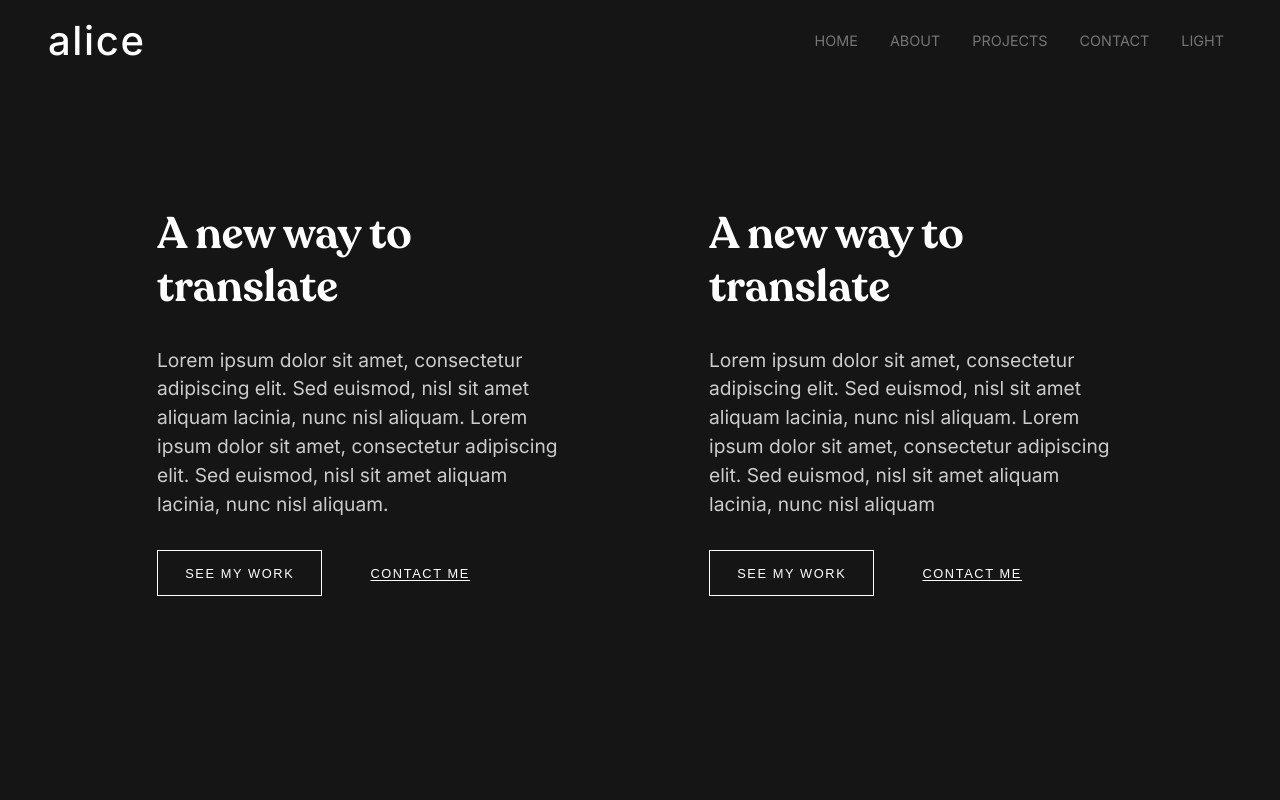
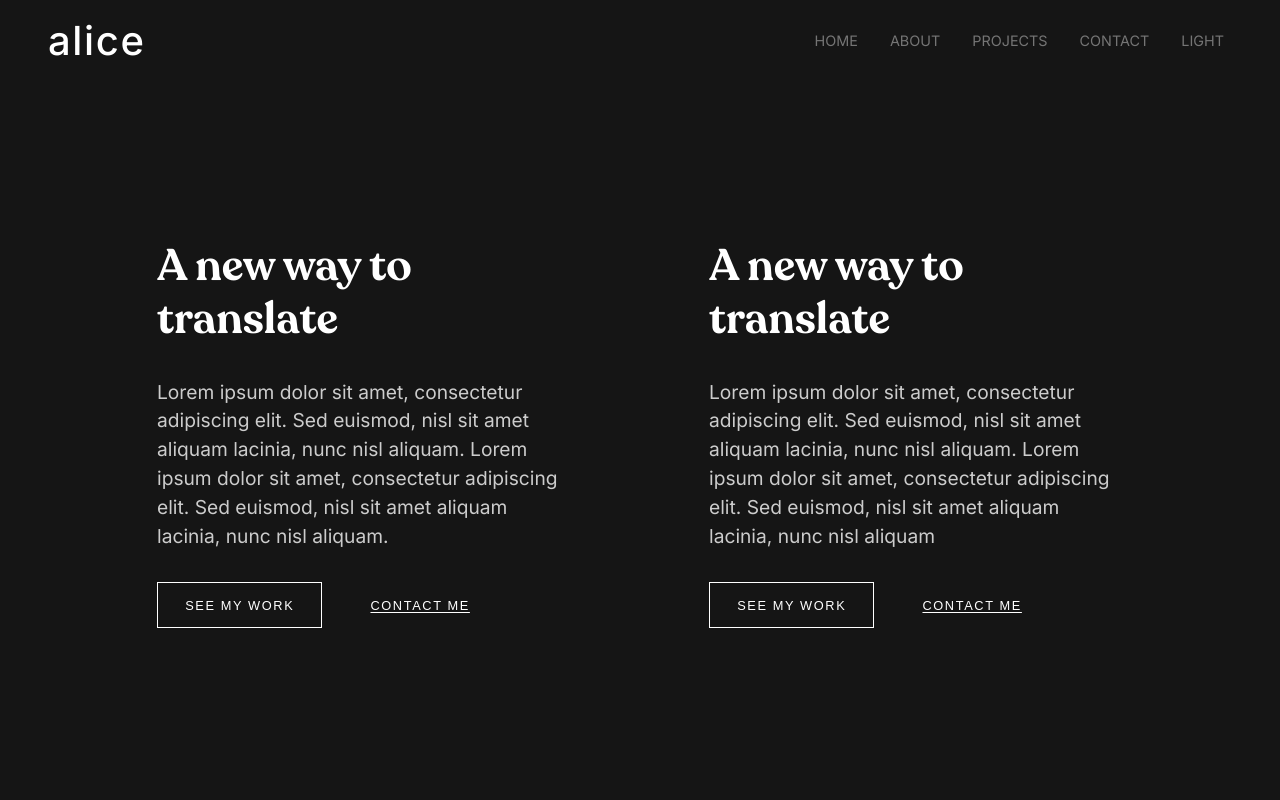
Before and after one commit to mart1d4/alice-portfolio, a Next.js app: page / in a window 1280 px wide. Shown: the top 800 px of the page. Built offline with nearby package versions, Linux system fonts and the light colour scheme; a web font is replaced by a local one.

Commit message:
Fixes page scrolling on reload

```diff
--- a/src/components/Content/Content.jsx
+++ b/src/components/Content/Content.jsx
@@ -3,13 +3,26 @@ import { Hero } from './ContentSections';
 import { motion } from 'framer-motion';
 
 const contentSections = [
-    <Hero />,
-    <Hero />,
-    <Hero />,
-    <Hero />,
-    <Hero />,
-    <Hero />,
-    <Hero />,
+    {
+        id: 'home',
+        component: <Hero />,
+    },
+    {
+        id: 'about',
+        component: <Hero />,
+    },
+    {
+        id: 'projects',
+        component: <Hero />,
+    },
+    {
+        id: 'contact',
+        component: <Hero />,
+    },
+    {
+        id: 'theme',
+        component: <Hero />,
+    },
 ];
 
 const Content = () => {
@@ -37,8 +50,9 @@ const Content = () => {
                             y: 200,
                         }}
                         viewport={{ once: true }}
+                        id={section.id}
                     >
-                        {section}
+                        {section.component}
                     </motion.section>
                 ))}
             </main>
--- a/src/components/Content/Content.module.css
+++ b/src/components/Content/Content.module.css
@@ -13,7 +13,6 @@
 
 .section {
     width: 100%;
-    padding: 8rem 3rem 0 3rem;
+    padding: 15rem 3rem 0 3rem;
     display: flex;
-    margin-top: 5rem;
 }
--- a/src/components/Header/Header.jsx
+++ b/src/components/Header/Header.jsx
@@ -60,7 +60,6 @@ const Header = () => {
 
     useEffect(() => {
         const handleScroll = () => setScrollY(window.scrollY);
-        handleScroll();
         window.addEventListener('scroll', handleScroll);
         document.body.addEventListener('click', (event) => {
             if (menu.current && !menu.current.contains(event.target)) {
@@ -84,9 +83,9 @@ const Header = () => {
             <header
                 className={styles.header}
             >
-                <div
+                <a
                     className={styles.title}
-                    onClick={() => window.location.reload()}
+                    href='/'
                 >
                     <span className={styles.a}>a</span>
                     <AnimatePresence>
@@ -115,7 +114,7 @@ const Header = () => {
                                 </motion.span>
                         )))}
                     </AnimatePresence>
-                </div>
+                </a>
 
                 <AnimatePresence mode='wait'>
                     {scrollY < 70
--- a/src/styles/global.css
+++ b/src/styles/global.css
@@ -44,6 +44,7 @@ body,
     color: var(--foreground-primary);
     font-size: 16px;
     font-family: 'Inter', sans-serif;
+    scroll-behavior: smooth;
 }
 
 button {
```
